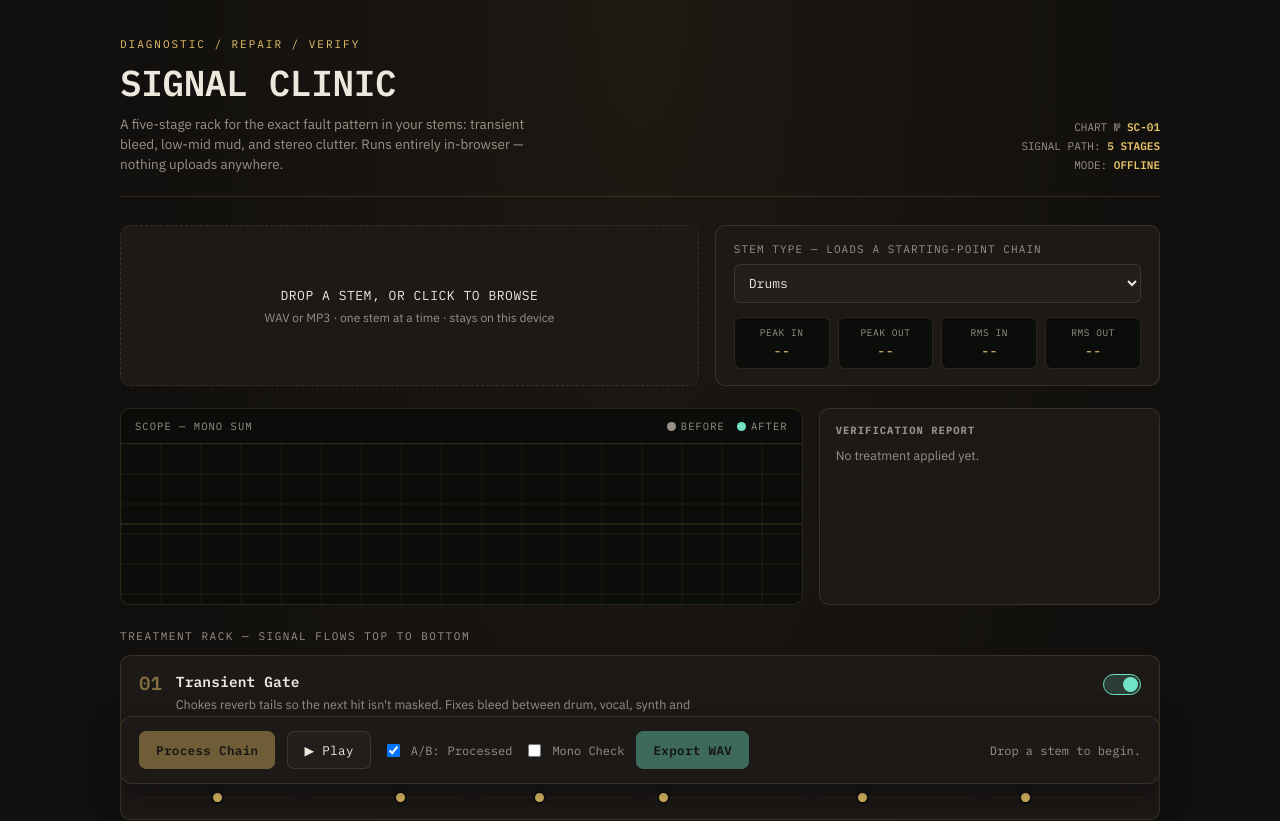
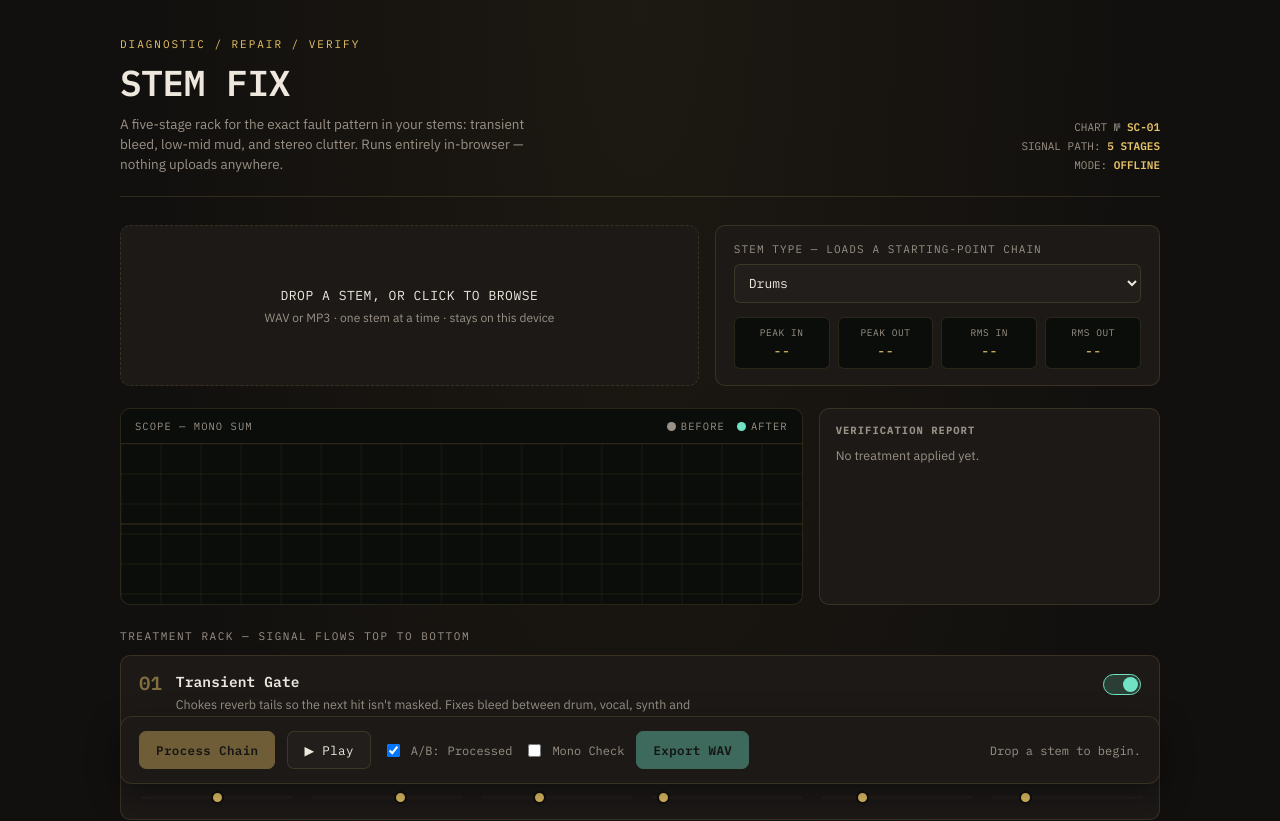
Before and after one commit to wrenthoms-bit/Stem-Fix, a plain HTML site: page STEM FIX/index.html in a window 1280 px wide. Shown: the top 821 px of the page. Drawn offline with Linux system fonts and the light colour scheme.

Commit message:
Change title from 'SIGNAL CLINIC' to 'STEM FIX'

```diff
--- a/STEM FIX/index.html
+++ b/STEM FIX/index.html
@@ -162,7 +162,7 @@
   <div class="masthead">
     <div>
       <p class="eyebrow">Diagnostic / Repair / Verify</p>
-      <h1>SIGNAL CLINIC</h1>
+      <h1>STEM FIX</h1>
       <p>A five-stage rack for the exact fault pattern in your stems: transient bleed, low-mid mud, and stereo clutter. Runs entirely in-browser — nothing uploads anywhere.</p>
     </div>
     <div class="chart-id">
```
